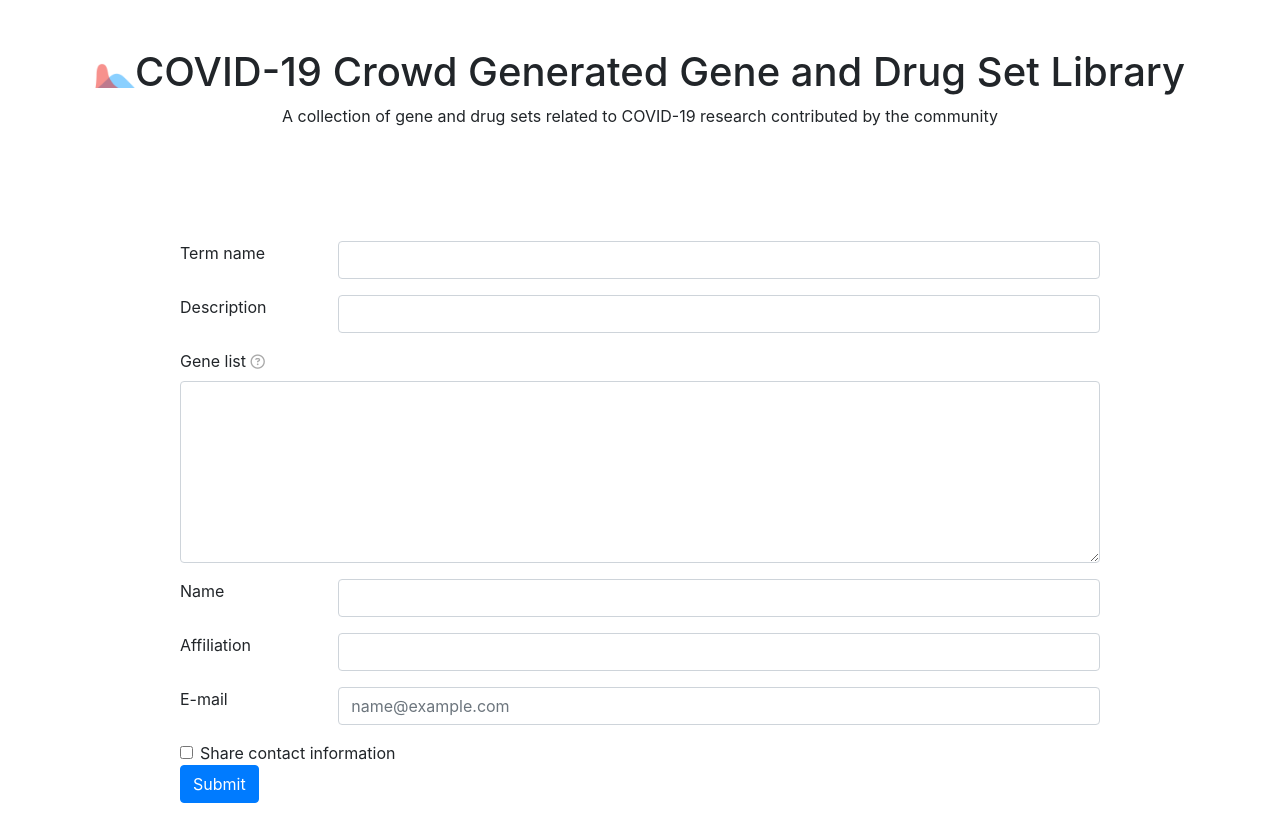
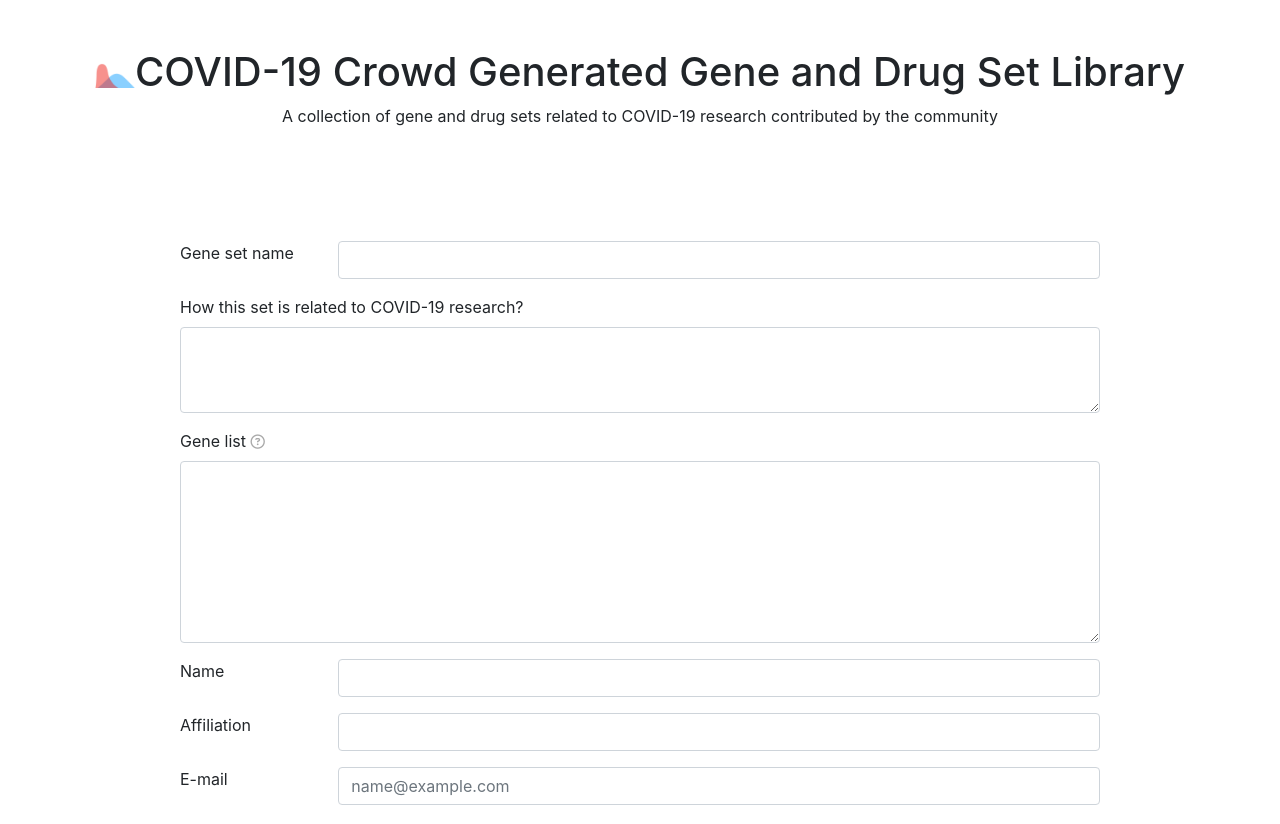
Before and after one commit to MaayanLab/covid19_crowd_library, a Flask app: template app/templates/index.html in a window 1280 px wide. Shown: the top 824 px of the page. Run offline with Flask 2, Linux system fonts and the light colour scheme; the template is opened without the code that fills it, so the values that code supplies are empty; some libraries are stand-ins or nearby versions; grey boxes are pictures that could not be loaded.

Commit message:
Fixed #20 - Renamed "Description" field

```diff
--- a/app/templates/index.html
+++ b/app/templates/index.html
@@ -31,16 +31,14 @@
         <div class="col-10">
             <form action="{{ url_for('enrichr') }}" method="post">
                 <div class="form-group row">
-                    <label class="col-2" for="descrShort">Term name</label>
+                    <label class="col-2" for="descrShort">Gene set name</label>
                     <div class="col-10">
                         <input type="text" class="form-control" name="descrShort">
                     </div>
                 </div>
-                <div class="form-group row">
-                    <label class="col-2" for="descrFull">Description</label>
-                    <div class="col-10">
-                        <input type="text" class="form-control" name="descrFull">
-                    </div>
+                <div class="form-group">
+                    <label for="descrFull">How this set is related to COVID-19 research?</label>
+                    <textarea class="form-control" name="descrFull" rows="3"></textarea>
                 </div>
                 <div class="form-group">
                     <label for="geneList">
```
